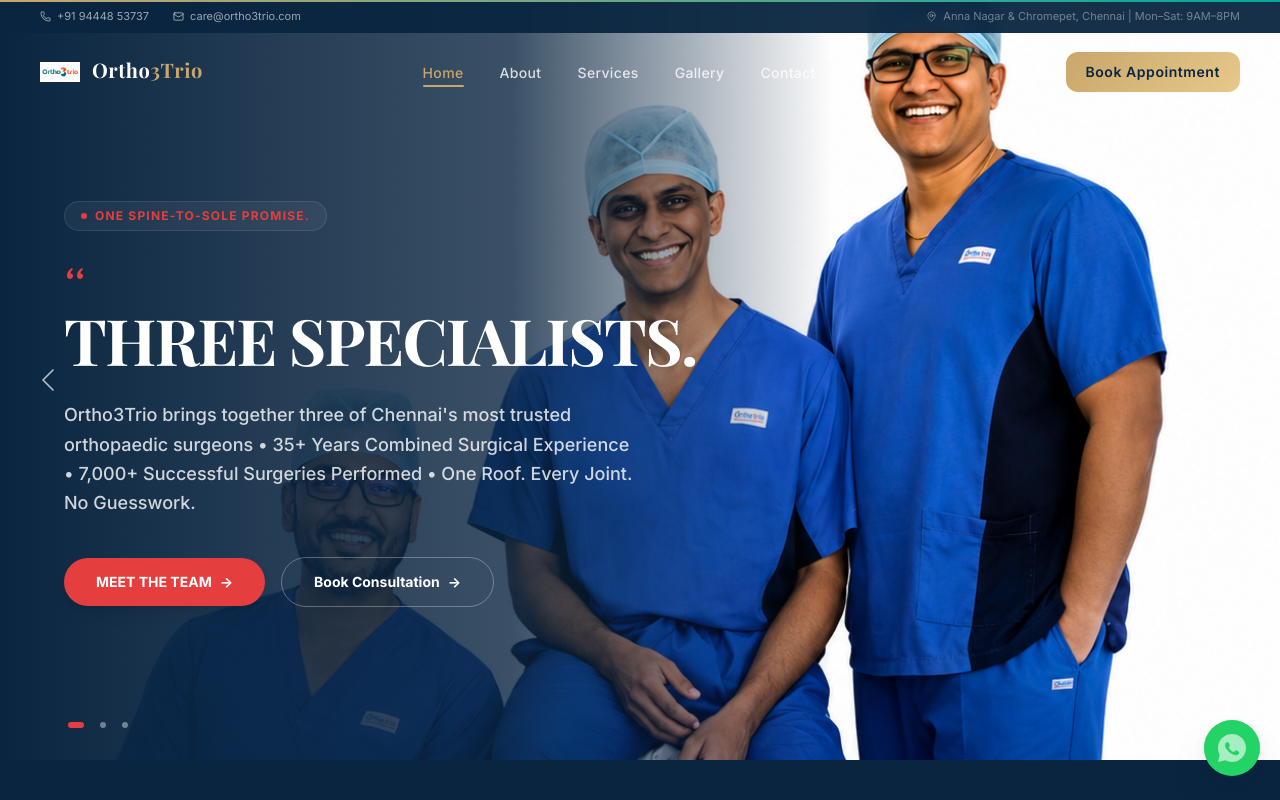
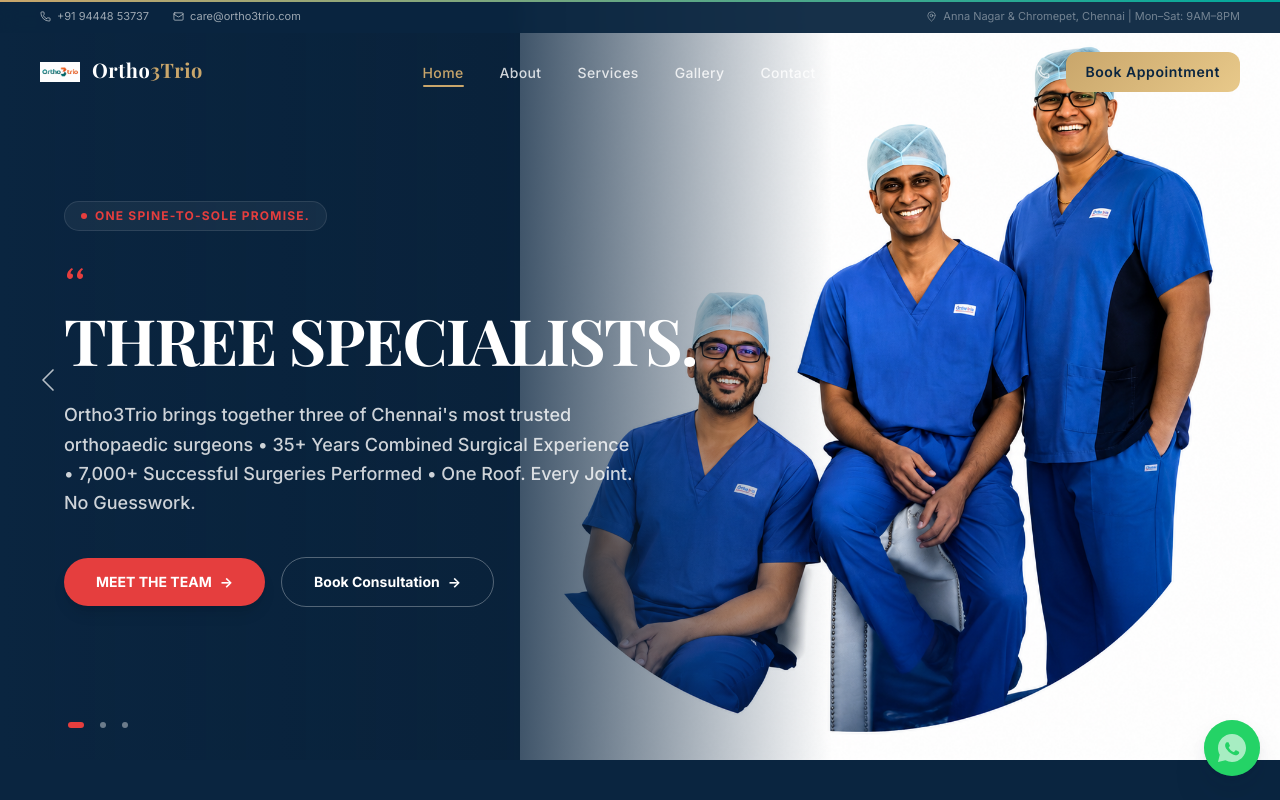
Before and after one commit to yakash4658r/Orthopedic, a React (Vite) app: page /#/ in a window 1280 px wide. Shown: the top 800 px of the page. Built offline with nearby package versions, Linux system fonts and the light colour scheme; a web font is replaced by a local one.

Commit message:
Change hero banner image fit to object-contain so all elements are fully visible without cropping

```diff
--- a/src/components/HeroSwiper.tsx
+++ b/src/components/HeroSwiper.tsx
@@ -37,14 +37,16 @@
             {({ isActive }) => (
               <div className="relative w-full h-full flex items-center">
 
-                {/* 1. FULL BACKGROUND IMAGE */}
-                <div className="absolute inset-0 w-full h-full">
-                  <img
-                    src={banner.bg}
-                    alt={banner.doctorName}
-                    className="w-full h-full object-cover object-top md:object-[center_20%]"
-                    loading="eager"
-                  />
+                {/* 1. BACKGROUND IMAGE (Contained so it's fully visible) */}
+                <div className="absolute inset-0 w-full h-full flex justify-end">
+                  <div className="w-full lg:w-[65%] h-full relative">
+                    <img
+                      src={banner.bg}
+                      alt={banner.doctorName}
+                      className="w-full h-full object-contain lg:object-right object-center"
+                      loading="eager"
+                    />
+                  </div>
                 </div>
 
                 {/* 2. OVERLAY GRADIENT */}
```
